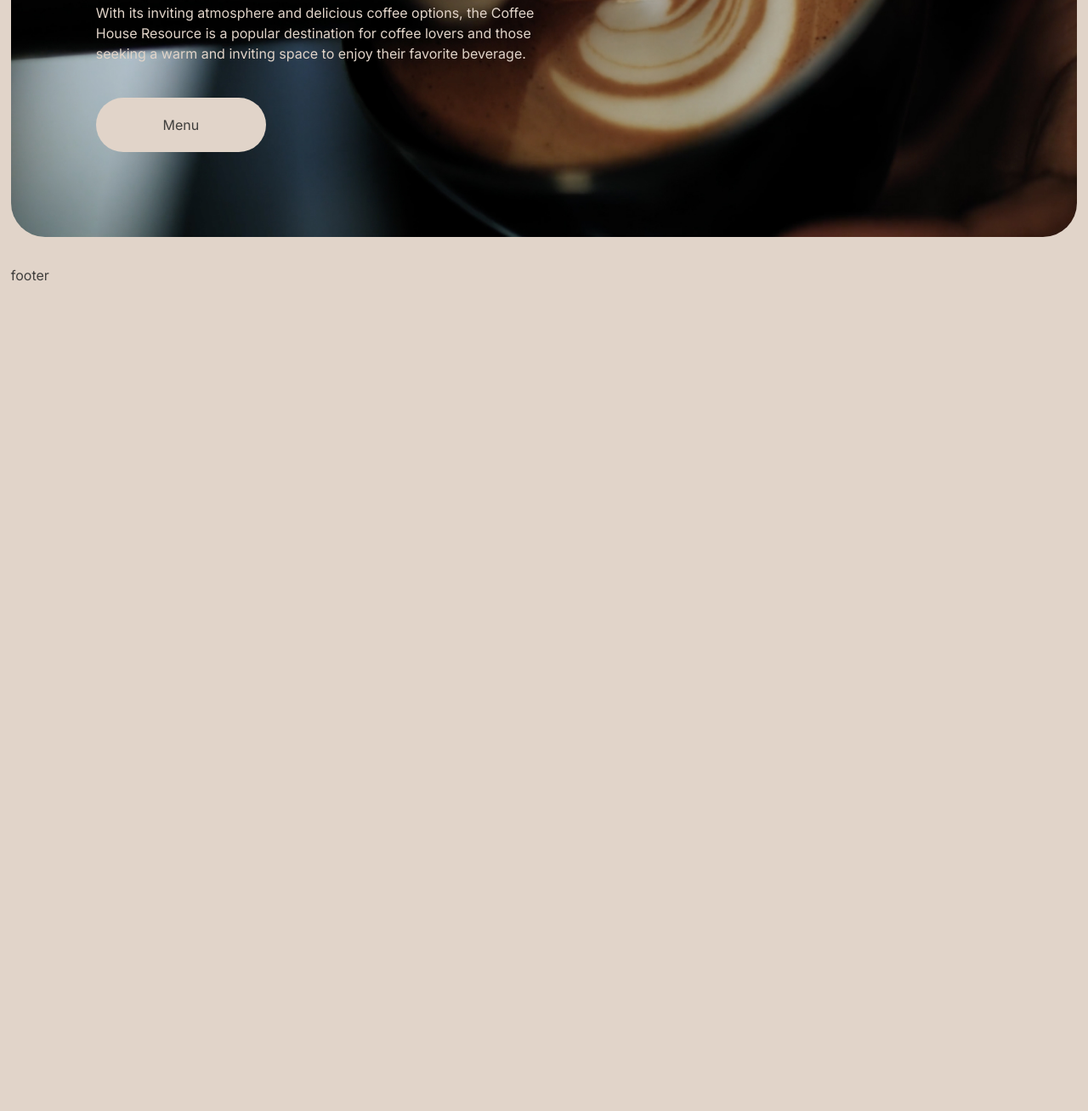
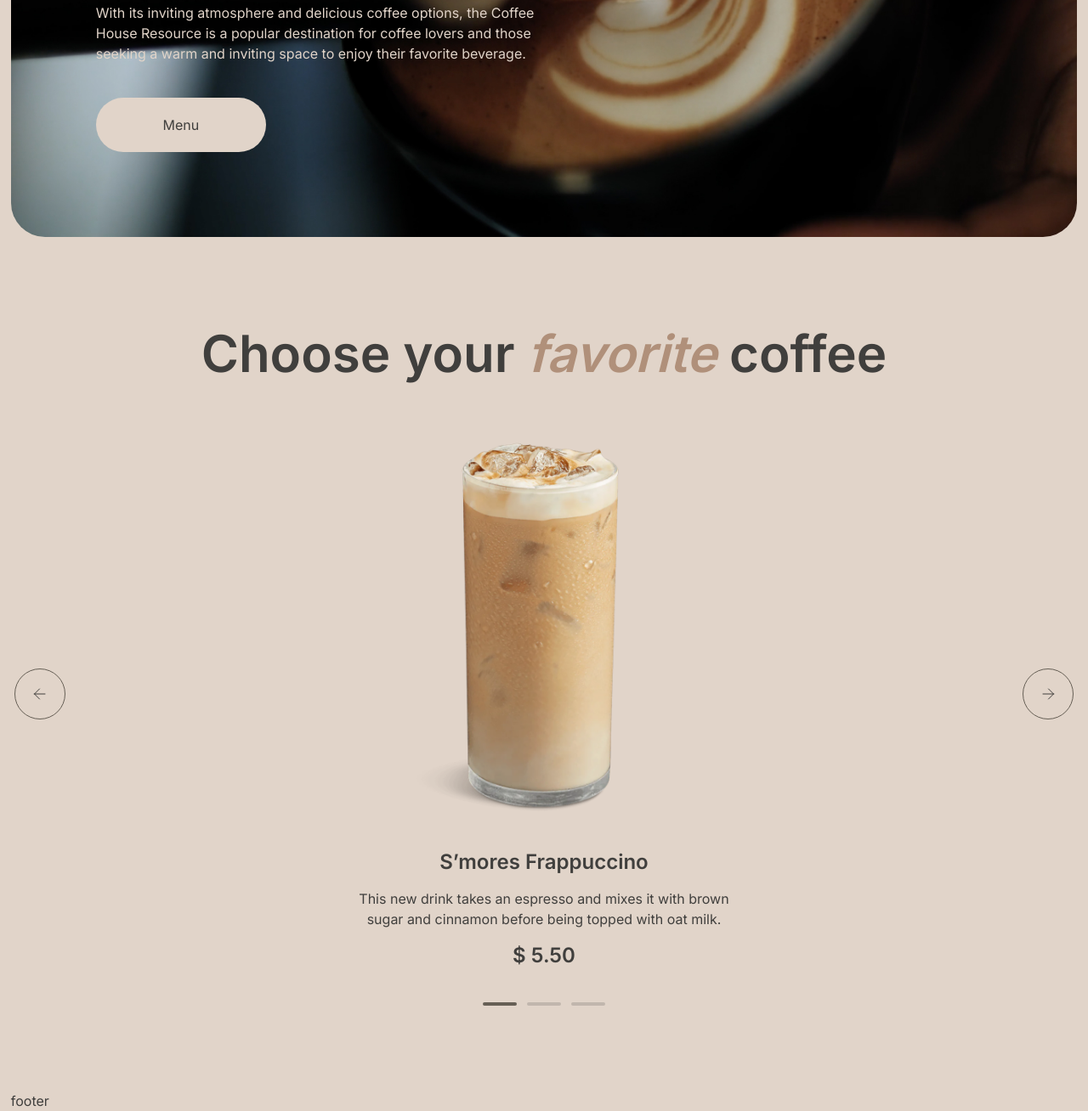
Before and after one commit to anvianvi/resource-coffee-house, a website built with Vite: page index.html in a window 1280 px wide. Shown: the part 464-1772 px from the top of the page at 85% size. Before the commit the page ends 800 px from the top, so only its background shows below. Built offline with nearby package versions, Linux system fonts and the light colour scheme.

Commit message:
feat: enjoy slider

```diff
--- /dev/null
+++ b/data/coffe-slider.js
@@ -0,0 +1,20 @@
+export const coffeListMain = [
+  {
+    img: "/coffe/coffee-slider-1.png",
+    name: "S’mores Frappuccino",
+    description: "This new drink takes an espresso and mixes it with brown sugar and cinnamon before being topped with oat milk.",
+    price: "5.50"
+  },
+  {
+    img: "/coffe/coffee-slider-2.png",
+    name: "Caramel Macchiato",
+    description: "Fragrant and unique classic espresso with rich caramel-peanut syrup, with cream under whipped thick foam.",
+    price: "5.00"
+  },
+  {
+    img: "/coffe/coffee-slider-3.png",
+    name: "Ice coffee",
+    description: "A popular summer drink that tones and invigorates. Prepared from coffee, milk and ice.",
+    price: "4.50"
+  },
+];
--- a/index.html
+++ b/index.html
@@ -162,6 +162,62 @@
           </a>
         </div>
       </section>
+
+      <section class="enjoy">
+        <h2 class="h2">
+          Choose your <span><em>favorite</em></span> coffee
+        </h2>
+        <div class="slider-container">
+          <div id="slider-list" class="slider"></div>
+          <button
+            id="enjoy-prev-button"
+            type="button"
+            class="prev pagination-button"
+          >
+            <svg
+              class="pagination-button-svg"
+              xmlns="http://www.w3.org/2000/svg"
+              width="24"
+              height="24"
+              viewBox="0 0 24 24"
+              fill="none"
+            >
+              <path
+                d="M6 12H18.5M18.5 12L12.5 6M18.5 12L12.5 18"
+                stroke="#403F3D"
+                stroke-linecap="round"
+                stroke-linejoin="round"
+              />
+            </svg>
+          </button>
+          <button
+            id="enjoy-next-button"
+            type="button"
+            class="next pagination-button"
+          >
+            <svg
+              class="pagination-button-svg"
+              xmlns="http://www.w3.org/2000/svg"
+              width="24"
+              height="24"
+              viewBox="0 0 24 24"
+              fill="none"
+            >
+              <path
+                d="M6 12H18.5M18.5 12L12.5 6M18.5 12L12.5 18"
+                stroke="#403F3D"
+                stroke-linecap="round"
+                stroke-linejoin="round"
+              />
+            </svg>
+          </button>
+        </div>
+        <div class="dots-container">
+          <span class="dot"></span>
+          <span class="dot"></span>
+          <span class="dot"></span>
+        </div>
+      </section>
     </main>
     <footer>footer</footer>
     <script type="module" src="/main.js"></script>
--- a/main.js
+++ b/main.js
@@ -1,6 +1,7 @@
 import './style.scss'
 import './syles/header.scss'
 import './syles/hero.scss'
+import { generateEnjoyList, nextSlide, prevSlide } from './scripts/enjoy';
+import './syles/enjoy.scss'
 
-// import javascriptLogo from '/javascript.svg'
-// import viteLogo from '/vite.svg'
+generateEnjoyList()
--- /dev/null
+++ b/scripts/enjoy.js
@@ -0,0 +1,83 @@
+import { coffeListMain } from '../data/coffe-slider';
+
+export function generateEnjoyList() {
+  const sliderList = document.getElementById('slider-list')
+
+  coffeListMain.forEach((item) => {
+    const sliderItem = document.createElement('div');
+    sliderItem.className = 'slider-item';
+
+    const slideCard = document.createElement('div');
+    slideCard.className = 'slide-card';
+
+    const img = document.createElement('img');
+    img.className = 'slide-card-img';
+    img.src = item.img;
+    img.alt = `photo of ${item.name}`;
+
+    const h3 = document.createElement('h3');
+    h3.className = 'slide-card-h3';
+    h3.textContent = item.name;
+
+    const description = document.createElement('p');
+    description.className = 'slide-card-description';
+    description.textContent = item.description;
+
+    const price = document.createElement('p');
+    price.className = 'slide-card-price';
+    price.textContent = `$ ${item.price}`;
+
+    slideCard.appendChild(img);
+    slideCard.appendChild(h3);
+    slideCard.appendChild(description);
+    slideCard.appendChild(price);
+    sliderItem.appendChild(slideCard);
+    sliderList.appendChild(sliderItem);
+  });
+}
+
+let currentSlideIndex = 0;
+const dots = document.querySelectorAll(".dot")
+dots[currentSlideIndex].classList.add('active')
+
+const slideList = document.getElementById('slider-list')
+
+let sliderTranslation = 0;
+
+export function currentSlide(index) {
+  currentSlideIndex = index
+  sliderTranslation = -(index * 100)
+  slideList.style.transform = `translateX(${sliderTranslation}%)`;
+  dots.forEach(element => {
+    element.classList.remove('active')
+  });
+  dots[currentSlideIndex].classList.add('active')
+}
+
+export function nextSlide() {
+  currentSlideIndex = (currentSlideIndex + 1) % dots.length;
+  sliderTranslation = - (currentSlideIndex * 100);
+  slideList.style.transform = `translateX(${sliderTranslation}%)`;
+  updateDots();
+}
+
+export function prevSlide() {
+  currentSlideIndex = (currentSlideIndex - 1 + dots.length) % dots.length;
+  sliderTranslation = - (currentSlideIndex * 100);
+  console.log(currentSlideIndex)
+  slideList.style.transform = `translateX(${sliderTranslation}%)`;
+  updateDots();
+}
+
+function updateDots() {
+  dots.forEach(element => {
+    element.classList.remove('active');
+  });
+  dots[currentSlideIndex].classList.add('active');
+}
+
+document.getElementById('enjoy-next-button').addEventListener('click', nextSlide);
+document.getElementById('enjoy-prev-button').addEventListener('click', prevSlide);
+dots.forEach((element, index) => {
+  element.addEventListener('click', () => currentSlide(index));
+});
--- /dev/null
+++ b/syles/enjoy.scss
@@ -0,0 +1,121 @@
+@import "variables";
+
+.enjoy {
+  padding: 100px 0;
+
+  .dots-container {
+    margin-inline: auto;
+    width: fit-content;
+    display: flex;
+    gap: 12px;
+  }
+
+  .dot {
+    width: 40px;
+    height: 4px;
+    border-radius: 100px;
+    background: $color-border-light;
+    position: relative;
+  }
+  .active {
+    background: $color-border-dark;
+  }
+
+  .dot::after {
+    content: "";
+    position: absolute;
+    top: -4px;
+    width: 40px;
+    height: 15px;
+    border-radius: inherit;
+    background: transparent;
+  }
+}
+
+.h2 {
+  text-align: center;
+  font-size: 60px;
+  font-weight: 600;
+  line-height: 125%;
+
+  span {
+    font-style: italic;
+    color: $color-text-accent;
+  }
+}
+
+.slider-container {
+  position: relative;
+  padding: 40px 0;
+  width: 100%;
+  overflow: hidden;
+
+  .pagination-button {
+    position: absolute;
+    top: 50%;
+    width: 60px;
+    height: 60px;
+    display: flex;
+    justify-content: center;
+    align-items: center;
+    border-radius: 50%;
+    border: 1px solid $color-border-dark;
+    color: $color-text-dark;
+    background: transparent;
+    &:hover {
+      border: 1px solid $color-border-dark;
+      background: $color-border-dark;
+    }
+    &:hover .pagination-button-svg {
+      filter: invert(92%) sepia(17%) saturate(213%) hue-rotate(335deg)
+        brightness(92%) contrast(92%);
+    }
+  }
+  .prev {
+    left: 4px;
+    transform: translateY(-50%) scaleX(-1);
+  }
+  .next {
+    transform: translateY(-50%);
+    right: 4px;
+  }
+}
+
+.slider {
+  display: flex;
+  transition: transform 0.5s ease;
+}
+
+.slider-item {
+  display: flex;
+  align-items: center;
+  justify-content: center;
+  flex: 0 0 100%;
+  box-sizing: border-box;
+}
+
+.slide-card {
+  max-width: 480px;
+  &-img {
+    width: 100%;
+    margin-bottom: 20px;
+  }
+  &-h3 {
+    text-align: center;
+    font-size: 24px;
+    font-weight: 600;
+    line-height: 125%;
+    margin-bottom: 16px;
+  }
+
+  &-description {
+    text-align: center;
+    margin-bottom: 16px;
+  }
+  &-price {
+    text-align: center;
+    font-size: 24px;
+    font-weight: 600;
+    line-height: 125%;
+  }
+}
```
Also changed, not shown: public/coffe/coffee-slider-1.png (added), public/coffe/coffee-slider-2.png (added), public/coffe/coffee-slider-3.png (added).
